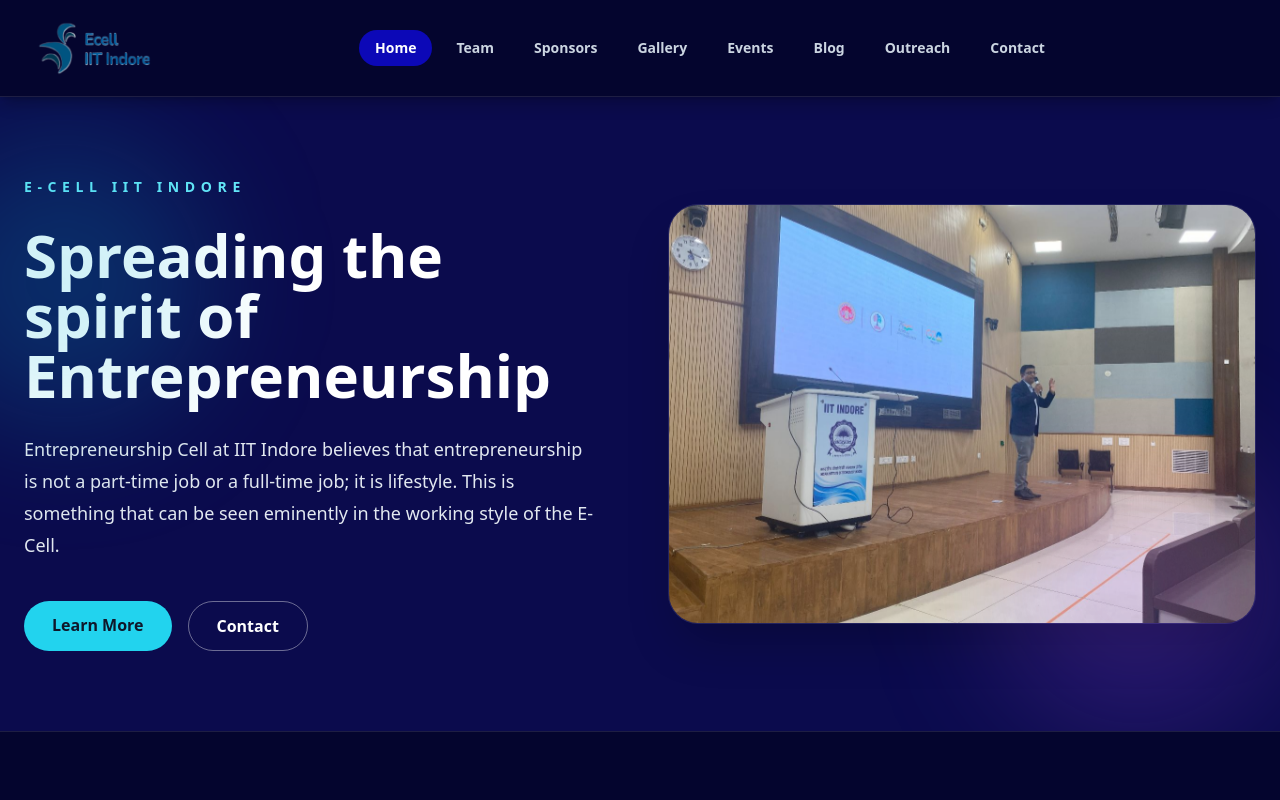
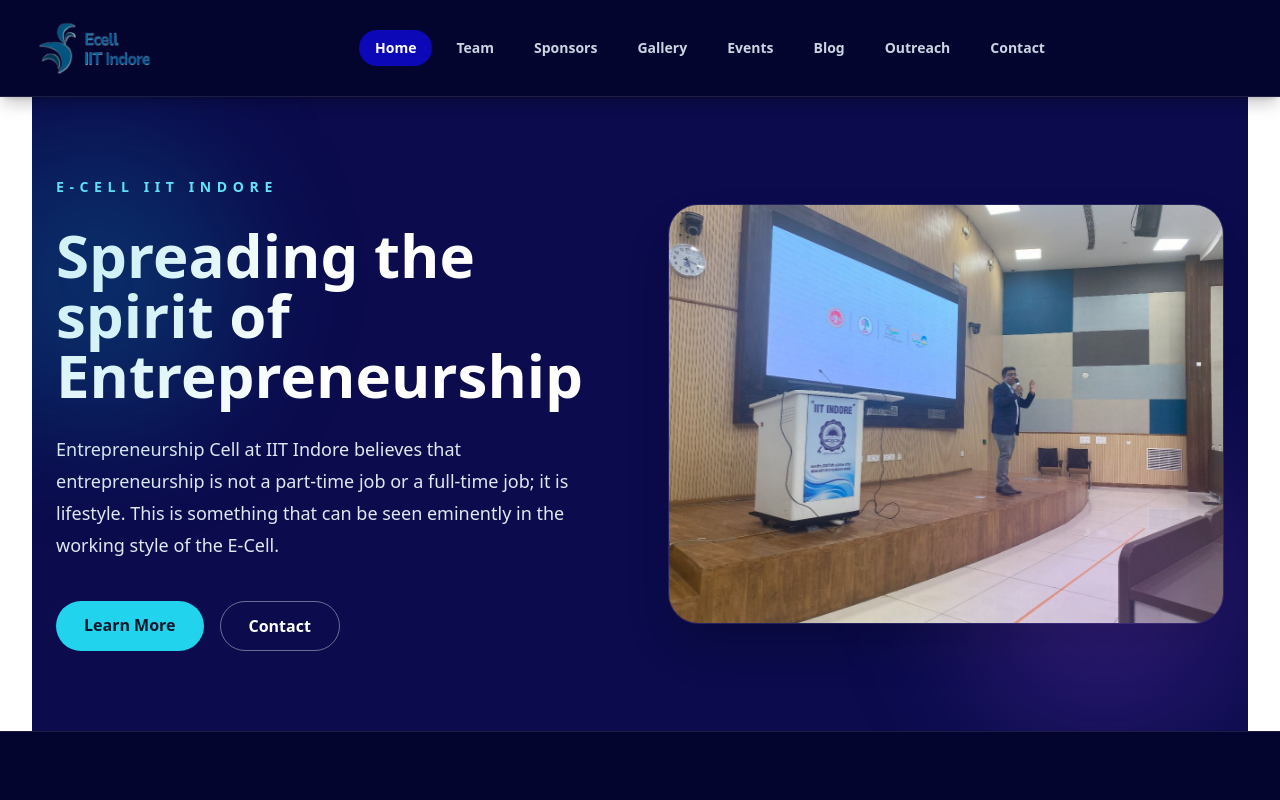
Before and after one commit to AnandVivek-iiti/Ecell-IITI, a React (Vite) app: page / in a window 1280 px wide. Shown: the top 800 px of the page. Built offline with nearby package versions, Linux system fonts and the light colour scheme.

Commit message:
Event page updated

```diff
--- a/src/App.jsx
+++ b/src/App.jsx
@@ -33,7 +33,7 @@
       <ScrollToTop />
       <Navbar />
 
-      <main className={`flex-grow py-0 route-transition ${pageReady ? 'page-visible' : ''}`}>
+      <main className={`flex-grow px-4 py-0 sm:px-6 lg:px-8 route-transition ${pageReady ? 'page-visible' : ''}`}>
         <Routes>
           <Route path="/" element={<Home />} />
           <Route path="/about" element={<About />} />
```
